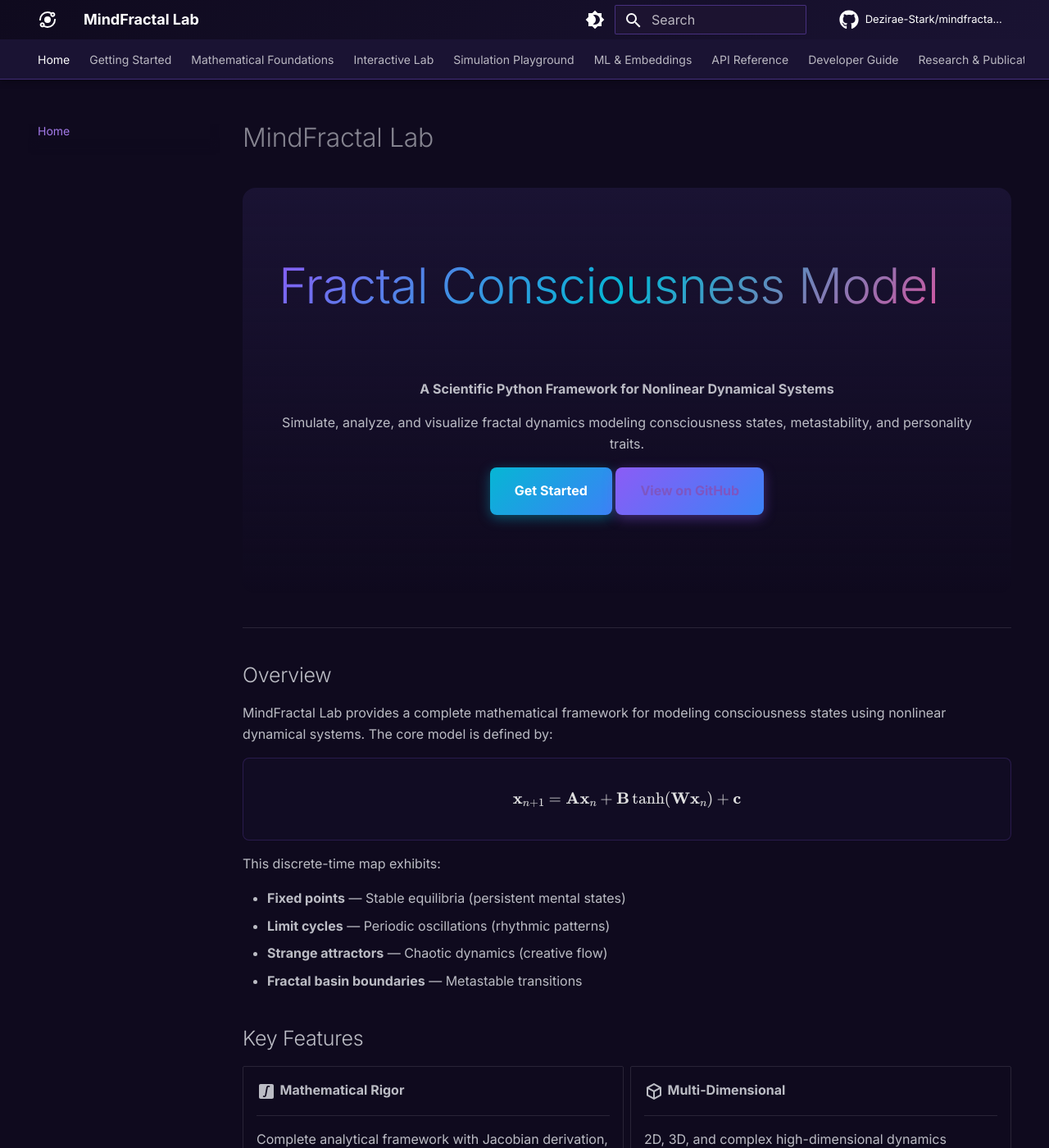
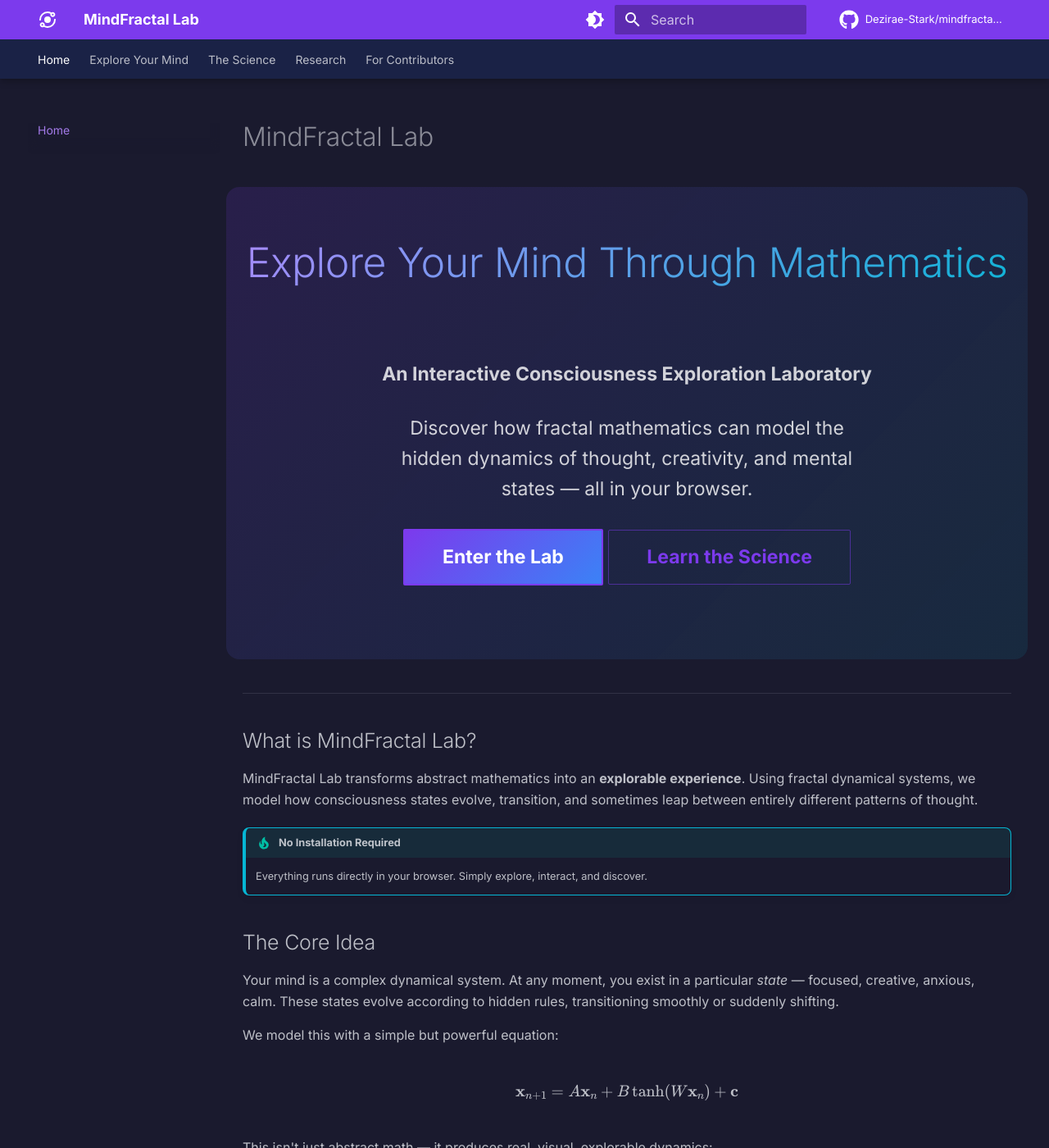
Before and after one commit to Dezirae-Stark/mindfractal-lab, an MkDocs documentation site: the page built from docs/index.md, in a window 1280 px wide and 1400 px high. Shown: the whole window at 82% size. Built offline with MkDocs 1.6.1 and Material for MkDocs 9.7.7, drawn with Linux system fonts in a browser that asks for light colours; comment, search, counter and statistics services are not loaded; the version menu is left out; some of the changed text lies outside the part shown.

Commit message:
refactor: Transform site into visitor-first experiential lab
Major UX overhaul to make the site a pure exploration experience:

Home page (index.md):
- Removed all installation/setup instructions
- New experiential hero section with "Explore Your Mind" messaging
- "No Installation Required" callout
- Visitor-focused content explaining concepts visually
- Developer info moved to subtle footer link

Navigation (mkdocs.yml):
- Reordered: Explore Your Mind > The Science > Research > For Contributors
- "Getting Started", API, and Developer docs moved under "For Contributors"
- Added interactive CSS files to extra_css
- Updated site description to be experiential

Interactive Lab (interactive/index.md):
- Rewritten for non-technical visitors
- Removed technical implementation details
- Pure "choose your experience" flow
- Welcoming, exploratory tone

Styling (extra.css):
- New cosmic/fractal theme variables
- Hero section with gradient background
- Enhanced cards with hover effects
- Responsive adjustments for mobile
- Accessibility: reduced motion, high contrast support

This transforms the site from a "Python package documentation"
to a "consciousness exploration laboratory" experience.

🤖 Generated with [Claude Code](https://claude.com/claude-code)

Co-Authored-By: Claude <noreply@anthropic.com>

````diff
--- a/docs/index.md
+++ b/docs/index.md
@@ -2,205 +2,179 @@
 
 <div class="hero" markdown>
 
-# Fractal Consciousness Model
+# Explore Your Mind Through Mathematics
 
-**A Scientific Python Framework for Nonlinear Dynamical Systems**
+**An Interactive Consciousness Exploration Laboratory**
 
-Simulate, analyze, and visualize fractal dynamics modeling consciousness states, metastability, and personality traits.
+Discover how fractal mathematics can model the hidden dynamics of thought, creativity, and mental states — all in your browser.
 
-[Get Started](getting-started/installation.md){ .md-button .md-button--primary }
-[View on GitHub](https://github.com/Dezirae-Stark/mindfractal-lab){ .md-button }
+[Enter the Lab](interactive/index.md){ .md-button .md-button--primary }
+[Learn the Science](math/overview.md){ .md-button }
 
 </div>
 
 ---
 
-## Overview
+## What is MindFractal Lab?
 
-MindFractal Lab provides a complete mathematical framework for modeling consciousness states using nonlinear dynamical systems. The core model is defined by:
+MindFractal Lab transforms abstract mathematics into an **explorable experience**. Using fractal dynamical systems, we model how consciousness states evolve, transition, and sometimes leap between entirely different patterns of thought.
+
+!!! tip "No Installation Required"
+    Everything runs directly in your browser. Simply explore, interact, and discover.
+
+## The Core Idea
+
+Your mind is a complex dynamical system. At any moment, you exist in a particular *state* — focused, creative, anxious, calm. These states evolve according to hidden rules, transitioning smoothly or suddenly shifting.
+
+We model this with a simple but powerful equation:
 
 $$
-\mathbf{x}_{n+1} = \mathbf{A}\mathbf{x}_n + \mathbf{B}\tanh(\mathbf{W}\mathbf{x}_n) + \mathbf{c}
+\mathbf{x}_{n+1} = A\mathbf{x}_n + B \tanh(W\mathbf{x}_n) + \mathbf{c}
 $$
 
-This discrete-time map exhibits:
+This isn't just abstract math — it produces real, visual, explorable dynamics:
 
-- **Fixed points** — Stable equilibria (persistent mental states)
-- **Limit cycles** — Periodic oscillations (rhythmic patterns)
-- **Strange attractors** — Chaotic dynamics (creative flow)
-- **Fractal basin boundaries** — Metastable transitions
+| What You See | What It Means |
+|--------------|---------------|
+| **Converging spiral** | Settling into a stable mental state |
+| **Repeating loop** | Cyclical thought patterns |
+| **Chaotic trajectory** | Creative flow, brainstorming |
+| **Fractal boundary** | Edge of transition between states |
 
-## Key Features
+## Interactive Experiences
 
 <div class="grid cards" markdown>
 
--   :material-math-integral-box:{ .lg .middle } **Mathematical Rigor**
+-   :material-chart-scatter-plot:{ .lg .middle } **Fractal Explorer**
 
     ---
 
-    Complete analytical framework with Jacobian derivation, Lyapunov exponents, and bifurcation analysis.
+    Dive into the fractal parameter space. Watch how tiny changes in personality traits create dramatically different mental landscapes.
 
-    [:octicons-arrow-right-24: Mathematical Foundations](math/overview.md)
+    [:octicons-arrow-right-24: Start Exploring](interactive/fractal_explorer.md)
 
--   :material-cube-outline:{ .lg .middle } **Multi-Dimensional**
+-   :material-rotate-3d:{ .lg .middle } **3D Attractor Viewer**
 
     ---
 
-    2D, 3D, and complex high-dimensional dynamics including Calabi-Yau inspired extensions.
+    See consciousness states unfold in three dimensions. Identify fixed points, limit cycles, and strange attractors.
 
-    [:octicons-arrow-right-24: CY Dynamics](math/cy-dynamics.md)
+    [:octicons-arrow-right-24: View Attractors](interactive/attractor_explorer.md)
 
--   :material-chart-scatter-plot:{ .lg .middle } **Rich Visualization**
+-   :material-star-four-points:{ .lg .middle } **CY Slice Studio**
 
     ---
 
-    Phase portraits, basin maps, fractal slices, and interactive 3D exploration.
+    Explore higher-dimensional dynamics through beautiful Mandelbrot and Julia set visualizations.
 
-    [:octicons-arrow-right-24: Visualization Guide](playground/explorer.md)
+    [:octicons-arrow-right-24: Open Studio](interactive/cy_slice_viewer.md)
 
--   :material-brain:{ .lg .middle } **Trait Mapping**
+-   :material-compass:{ .lg .middle } **Possibility Navigator**
 
     ---
 
-    Map psychological traits to dynamical parameters for personalized models.
+    Navigate the space of all possible mental configurations — the mathematical "tenth dimension" of consciousness.
 
-    [:octicons-arrow-right-24: API Reference](api/extensions.md)
+    [:octicons-arrow-right-24: Navigate Possibilities](interactive/possibility_navigator.md)
 
 </div>
 
 ## The Possibility Manifold
 
-The **Possibility Manifold** $\mathcal{P}$ formalizes the "tenth dimension" concept:
+Every possible mental configuration — every combination of personality, mood, and cognitive state — lives somewhere in what we call the **Possibility Manifold**.
 
 $$
-\mathcal{P} = \left\{ (\mathbf{z}_0, \mathbf{c}, F) : \text{orbit}(\mathbf{z}_0, \mathbf{c}, F) \text{ is bounded} \right\}
+\mathcal{P} = \left\{ (\mathbf{z}_0, \mathbf{c}, F) : \text{trajectory remains bounded} \right\}
 $$
 
-This provides a rigorous mathematical framework for:
+Think of it as a vast landscape where:
 
-| Metaphor | Mathematical Object |
-|----------|-------------------|
-| "All possible realities" | Complete manifold $\mathcal{P}$ |
-| "Single timeline" | Point $p \in \mathcal{P}$ and orbit |
-| "Branching realities" | Bifurcation points |
-| "Adjacent realities" | Nearby points in metric |
+- **Valleys** are stable personality configurations
+- **Ridges** are transitional, sensitive states
+- **Peaks** are unstable, quickly changing configurations
+- **The boundary** separates viable minds from chaotic dissolution
 
-[:octicons-arrow-right-24: Learn more about the Possibility Manifold](math/possibility-manifold.md)
+[:octicons-arrow-right-24: Explore the Possibility Manifold](interactive/possibility_navigator.md)
 
-## Quick Start
+## Understanding the Dynamics
 
-=== "Python API"
+<div class="grid cards" markdown>
 
-    ```python
-    import numpy as np
-    from mindfractal import FractalDynamicsModel, simulate_orbit, plot_orbit
+-   :material-target:{ .lg .middle } **Fixed Points**
 
-    # Create model
-    model = FractalDynamicsModel()
+    ---
 
-    # Simulate
-    x0 = np.array([0.5, 0.5])
-    trajectory = simulate_orbit(model, x0, n_steps=1000)
+    Stable equilibrium states where the mind settles — like focused concentration or peaceful meditation.
 
-    # Visualize
-    plot_orbit(model, x0, save_path='orbit.png')
-    ```
+-   :material-sync:{ .lg .middle } **Limit Cycles**
 
-=== "CLI"
+    ---
 
-    ```bash
-    # Simulate trajectory
-    mindfractal simulate --x0 0.5 0.5 --steps 1000
+    Rhythmic patterns of thought — the natural oscillation between activity and rest, engagement and reflection.
 
-    # Generate visualization
-    mindfractal visualize --mode orbit --output orbit.png
+-   :material-weather-hurricane:{ .lg .middle } **Strange Attractors**
 
-    # Compute fractal map
-    mindfractal fractal --resolution 500 --output fractal.png
-    ```
+    ---
 
-=== "Trait Mapping"
+    Chaotic but bounded creativity — never repeating exactly, always exploring new configurations within limits.
 
-    ```python
-    from extensions.psychomapping.trait_to_c import traits_to_parameters
+-   :material-border-all:{ .lg .middle } **Fractal Boundaries**
 
-    traits = {
-        'openness': 0.8,
-        'volatility': 0.3,
-        'integration': 0.7,
-        'focus': 0.6
-    }
-    c = traits_to_parameters(traits)
-    model = FractalDynamicsModel(c=c)
-    ```
+    ---
+
+    The edge of transformation — infinitely complex transition zones where small changes lead to large shifts.
+
+</div>
 
 ## Visualizations
 
 <figure markdown>
   ![Phase Portrait](images/phase_portrait.png){ width="400" }
-  <figcaption>Phase portrait showing trajectory evolution</figcaption>
+  <figcaption>A trajectory spiraling toward a stable state</figcaption>
 </figure>
 
 <figure markdown>
   ![Basin of Attraction](images/basin.png){ width="400" }
-  <figcaption>Basin of attraction with fractal boundaries</figcaption>
+  <figcaption>Different initial conditions lead to different final states — the basin boundaries are fractal</figcaption>
 </figure>
 
 <figure markdown>
   ![Lyapunov Parameter Space](images/lyapunov_param_space.png){ width="400" }
-  <figcaption>Parameter-space Lyapunov exponent map</figcaption>
+  <figcaption>Blue regions are stable, red regions are chaotic — the boundary is infinitely complex</figcaption>
 </figure>
 
-## Documentation
+## The Mathematics Behind It
 
-| Document | Description |
-|----------|-------------|
-| [Scientific Paper](research/paper.md) | Full mathematical framework |
-| [LaTeX Book](research/book.md) | Comprehensive textbook |
-| [API Reference](api/index.md) | Complete API documentation |
-| [Developer Guide](developer/architecture.md) | Architecture and contributing |
+Curious about the rigorous foundations? Our mathematical framework includes:
 
-## Installation
+| Topic | Description |
+|-------|-------------|
+| [Base Models](math/base-models.md) | The core dynamical equations and their properties |
+| [CY Dynamics](math/cy-dynamics.md) | Higher-dimensional extensions inspired by string theory |
+| [Possibility Manifold](math/possibility-manifold.md) | The complete space of viable consciousness configurations |
+| [Embeddings](math/embeddings.md) | Machine learning approaches to trajectory analysis |
 
-```bash
-# Clone repository
-git clone https://github.com/Dezirae-Stark/mindfractal-lab.git
-cd mindfractal-lab
+## Scientific Foundation
 
-# Install in development mode
-pip install -e .
+MindFractal Lab is built on peer-reviewed mathematics from dynamical systems theory, chaos theory, and nonlinear analysis. The visualizations you explore are not metaphors — they are actual computational results from these mathematical models.
 
-# Install with all extras
-pip install -e ".[dev,gui,web]"
-```
-
-See the [Installation Guide](getting-started/installation.md) for detailed instructions including Android (Termux/PyDroid3) setup.
-
-## Extensions
-
-| Extension | Description |
-|-----------|-------------|
-| **3D State Space** | Extended model with richer dynamics |
-| **Trait Mapping** | Psychological traits → parameter conversion |
-| **Kivy GUI** | Android/desktop interface |
-| **FastAPI Web** | Browser-based visualization |
-| **C++ Backend** | 10-100x speedup |
-
-## Contributing
-
-Contributions are welcome! See the [Contributing Guide](developer/contributing.md) for:
-
-- Code style and conventions
-- Testing requirements
-- Pull request process
-- Issue reporting
-
-## License
-
-MindFractal Lab is released under the **MIT License**.
+[:octicons-arrow-right-24: Read the Scientific Paper](research/paper.md)
 
 ---
 
 <div style="text-align: center; color: rgba(255,255,255,0.6); margin-top: 2rem;">
-  Built with love for consciousness research and fractal mathematics.
+
+**Ready to explore?**
+
+[Enter the Interactive Lab](interactive/index.md){ .md-button .md-button--primary }
+
 </div>
+
+---
+
+<div style="text-align: center; color: rgba(255,255,255,0.4); font-size: 0.85rem; margin-top: 2rem;">
+
+MindFractal Lab is an open-source research project.
+[View on GitHub](https://github.com/Dezirae-Stark/mindfractal-lab) for source code and contributions.
+
+</div>
--- /dev/null
+++ b/docs/stylesheets/extra.css
@@ -0,0 +1,286 @@
+/**
+ * MindFractal Lab — Extra Styles
+ * Custom overrides for MkDocs Material theme
+ */
+
+/* ============================================
+   Color Scheme & Variables
+   ============================================ */
+:root {
+    --mf-primary: #7c3aed;
+    --mf-primary-light: #a78bfa;
+    --mf-secondary: #3b82f6;
+    --mf-accent: #06b6d4;
+    --mf-bg-dark: #1a1a2e;
+    --mf-bg-card: rgba(26, 26, 46, 0.95);
+    --mf-text-muted: rgba(255, 255, 255, 0.6);
+}
+
+/* Dark mode (default) enhancements */
+[data-md-color-scheme="slate"] {
+    --md-primary-fg-color: #7c3aed;
+    --md-accent-fg-color: #06b6d4;
+    --md-default-bg-color: #1a1a2e;
+    --md-default-bg-color--light: #16213e;
+}
+
+/* ============================================
+   Hero Section
+   ============================================ */
+.hero {
+    text-align: center;
+    padding: 3rem 1rem;
+    margin: 0 -1rem 2rem;
+    background: linear-gradient(135deg, rgba(124, 58, 237, 0.15) 0%, rgba(6, 182, 212, 0.1) 100%);
+    border-radius: 16px;
+}
+
+.hero h1 {
+    font-size: 2.5rem;
+    margin-bottom: 1rem;
+    background: linear-gradient(135deg, #a78bfa, #06b6d4);
+    -webkit-background-clip: text;
+    -webkit-text-fill-color: transparent;
+    background-clip: text;
+}
+
+.hero p {
+    font-size: 1.15rem;
+    color: rgba(255, 255, 255, 0.8);
+    max-width: 600px;
+    margin: 0 auto 1.5rem;
+}
+
+/* ============================================
+   Cards Grid Enhancement
+   ============================================ */
+.grid.cards > ul > li {
+    background: var(--mf-bg-card);
+    border: 1px solid rgba(124, 58, 237, 0.2);
+    border-radius: 12px;
+    transition: transform 0.2s, box-shadow 0.2s;
+}
+
+.grid.cards > ul > li:hover {
+    transform: translateY(-4px);
+    box-shadow: 0 8px 30px rgba(124, 58, 237, 0.2);
+    border-color: rgba(124, 58, 237, 0.4);
+}
+
+/* ============================================
+   Buttons
+   ============================================ */
+.md-button {
+    border-radius: 8px;
+    font-weight: 500;
+    transition: transform 0.2s, box-shadow 0.2s;
+}
+
+.md-button--primary {
+    background: linear-gradient(135deg, #7c3aed, #3b82f6);
+    border: none;
+}
+
+.md-button--primary:hover {
+    transform: translateY(-2px);
+    box-shadow: 0 4px 16px rgba(124, 58, 237, 0.4);
+}
+
+.md-button:not(.md-button--primary) {
+    border: 1px solid rgba(124, 58, 237, 0.5);
+}
+
+.md-button:not(.md-button--primary):hover {
+    background: rgba(124, 58, 237, 0.1);
+}
+
+/* ============================================
+   Navigation Tabs
+   ============================================ */
+.md-tabs {
+    background: rgba(22, 33, 62, 0.95);
+}
+
+.md-tabs__link {
+    font-weight: 500;
+}
+
+.md-tabs__link--active {
+    color: var(--mf-accent);
+}
+
+/* De-emphasize "For Contributors" in nav */
+.md-nav__item:has([href*="getting-started"]),
+.md-nav__item:has([href*="api/"]),
+.md-nav__item:has([href*="developer/"]) {
+    opacity: 0.8;
+}
+
+/* ============================================
+   Tables
+   ============================================ */
+.md-typeset table:not([class]) {
+    background: var(--mf-bg-card);
+    border-radius: 8px;
+    overflow: hidden;
+}
+
+.md-typeset table:not([class]) th {
+    background: rgba(124, 58, 237, 0.2);
+}
+
+/* ============================================
+   Admonitions
+   ============================================ */
+.md-typeset .admonition {
+    border-radius: 8px;
+    border-left-width: 4px;
+}
+
+.md-typeset .admonition.tip {
+    border-color: var(--mf-accent);
+}
+
+/* ============================================
+   Math Display
+   ============================================ */
+.MathJax {
+    font-size: 1.1em;
+}
+
+.md-typeset .arithmatex {
+    overflow-x: auto;
+    padding: 0.5rem 0;
+}
+
+/* ============================================
+   Figures / Images
+   ============================================ */
+.md-typeset figure {
+    text-align: center;
+    margin: 2rem 0;
+}
+
+.md-typeset figure img {
+    border-radius: 8px;
+    box-shadow: 0 4px 20px rgba(0, 0, 0, 0.3);
+    max-width: 100%;
+    height: auto;
+}
+
+.md-typeset figcaption {
+    color: var(--mf-text-muted);
+    font-style: italic;
+    margin-top: 0.5rem;
+}
+
+/* ============================================
+   Code Blocks (for researcher mode)
+   ============================================ */
+.md-typeset pre {
+    border-radius: 8px;
+}
+
+.md-typeset code {
+    border-radius: 4px;
+}
+
+/* Hide code on conceptual pages by default */
+.hide-code .md-typeset pre,
+.hide-code .md-typeset .highlight {
+    display: none;
+}
+
+/* ============================================
+   Footer
+   ============================================ */
+.md-footer {
+    background: var(--mf-bg-dark);
+}
+
+.md-footer-meta {
+    background: rgba(0, 0, 0, 0.2);
+}
+
+/* ============================================
+   Responsive Adjustments
+   ============================================ */
+@media (max-width: 768px) {
+    .hero {
+        padding: 2rem 1rem;
+    }
+
+    .hero h1 {
+        font-size: 1.8rem;
+    }
+
+    .hero p {
+        font-size: 1rem;
+    }
+
+    .md-typeset figure img {
+        max-width: 100%;
+    }
+
+    /* Stack buttons on mobile */
+    .hero .md-button {
+        display: block;
+        margin: 0.5rem auto;
+        max-width: 200px;
+    }
+}
+
+@media (max-width: 480px) {
+    .hero h1 {
+        font-size: 1.5rem;
+    }
+
+    .grid.cards > ul > li {
+        margin-bottom: 1rem;
+    }
+}
+
+/* ============================================
+   Print Styles
+   ============================================ */
+@media print {
+    .hero {
+        background: none;
+        border: 1px solid #ccc;
+    }
+
+    .md-button {
+        border: 1px solid #000;
+    }
+}
+
+/* ============================================
+   Accessibility - Reduced Motion
+   ============================================ */
+@media (prefers-reduced-motion: reduce) {
+    .grid.cards > ul > li,
+    .md-button {
+        transition: none;
+    }
+
+    .grid.cards > ul > li:hover {
+        transform: none;
+    }
+
+    .md-button:hover {
+        transform: none;
+    }
+}
+
+/* ============================================
+   High Contrast Mode
+   ============================================ */
+@media (prefers-contrast: high) {
+    .md-button {
+        border: 2px solid currentColor;
+    }
+
+    .grid.cards > ul > li {
+        border-width: 2px;
+    }
+}
--- a/mkdocs.yml
+++ b/mkdocs.yml
@@ -6,14 +6,12 @@ site_name: MindFractal Lab
 site_url: https://dezirae-stark.github.io/mindfractal-lab/
 site_author: MindFractal Lab Contributors
 site_description: >-
-  Fractal Dynamical Consciousness Model — A scientific Python package for
-  simulating and analyzing fractal dynamical systems modeling consciousness
-  states, metastability, and personality traits.
+  An interactive consciousness exploration laboratory — explore fractal dynamics,
+  strange attractors, and the mathematical landscape of the mind, all in your browser.
 
-# Repository
+# Repository (hidden from main nav, shown in footer only)
 repo_name: Dezirae-Stark/mindfractal-lab
 repo_url: https://github.com/Dezirae-Stark/mindfractal-lab
-edit_uri: edit/main/docs/
 
 # Copyright
 copyright: Copyright &copy; 2025 MindFractal Lab Contributors — MIT License
@@ -131,7 +129,7 @@ markdown_extensions:
       custom_checkbox: true
   - pymdownx.tilde
 
-# Math (KaTeX for speed)
+# Math (MathJax)
 extra_javascript:
   - javascripts/mathjax.js
   - https://polyfill.io/v3/polyfill.min.js?features=es6
@@ -140,53 +138,54 @@ extra_javascript:
 # Extra CSS
 extra_css:
   - stylesheets/extra.css
+  - site/interactive/css/interactive.css
+  - site/interactive/css/interactive-mobile.css
 
-# Navigation
+# Navigation — Visitor-first, developer content at bottom
 nav:
   - Home: index.md
-  - Getting Started:
-    - Installation: getting-started/installation.md
-    - Quick Start: getting-started/quickstart.md
-    - Tutorials: getting-started/tutorials.md
-  - Mathematical Foundations:
+
+  # PRIMARY: Interactive experiences (no code required)
+  - Explore Your Mind:
+    - Interactive Lab: interactive/index.md
+    - Fractal Explorer: interactive/fractal_explorer.md
+    - 3D Attractor Viewer: interactive/attractor_explorer.md
+    - CY Slice Studio: interactive/cy_slice_viewer.md
+    - Possibility Navigator: interactive/possibility_navigator.md
+    - Embeddings Explorer: interactive/embeddings_explorer.md
+
+  # SECONDARY: Conceptual/scientific explanations
+  - The Science:
     - Overview: math/overview.md
     - Base Models: math/base-models.md
     - CY Dynamics: math/cy-dynamics.md
     - Possibility Manifold: math/possibility-manifold.md
-    - Tenth Dimension: math/tenth-dimension.md
-    - Embeddings: math/embeddings.md
-  - Interactive Lab:
-    - Overview: interactive/index.md
-    - 2D Fractal Explorer: interactive/fractal_explorer.md
-    - 3D Attractor Explorer: interactive/attractor_explorer.md
-    - CY Slice Viewer: interactive/cy_slice_viewer.md
-    - Possibility Navigator: interactive/possibility_navigator.md
-    - Embeddings Explorer: interactive/embeddings_explorer.md
-  - Simulation Playground:
-    - 2D/3D Explorer: playground/explorer.md
-    - CY Slice Viewer: playground/cy-viewer.md
-    - Possibility Navigator: playground/navigator.md
-    - Interactive Demo: playground/interactive.md
-  - ML & Embeddings:
-    - Overview: ml/overview.md
-    - Latent Spaces: ml/latent-spaces.md
-    - Classification: ml/classification.md
-  - API Reference:
-    - Overview: api/index.md
-    - Core Module: api/core.md
-    - Simulation: api/simulation.md
-    - Visualization: api/visualization.md
-    - Extensions: api/extensions.md
-  - Developer Guide:
-    - Architecture: developer/architecture.md
-    - Contributing: developer/contributing.md
-    - Testing: developer/testing.md
-    - CI/CD: developer/ci-cd.md
-  - Research & Publications:
+    - The Tenth Dimension: math/tenth-dimension.md
+    - Embeddings & ML: math/embeddings.md
+
+  # TERTIARY: Research publications
+  - Research:
     - Scientific Paper: research/paper.md
-    - LaTeX Book: research/book.md
-    - Supplement: research/supplement.md
-  - Roadmap: roadmap.md
+    - Comprehensive Book: research/book.md
+    - Technical Supplement: research/supplement.md
+
+  # BOTTOM: Developer/contributor content (de-emphasized)
+  - For Contributors:
+    - Getting Started: getting-started/installation.md
+    - Quick Start Guide: getting-started/quickstart.md
+    - Tutorials: getting-started/tutorials.md
+    - API Reference:
+      - Overview: api/index.md
+      - Core Module: api/core.md
+      - Simulation: api/simulation.md
+      - Visualization: api/visualization.md
+      - Extensions: api/extensions.md
+    - Developer Guide:
+      - Architecture: developer/architecture.md
+      - Contributing: developer/contributing.md
+      - Testing: developer/testing.md
+      - CI/CD: developer/ci-cd.md
+    - Roadmap: roadmap.md
 
 # Social links
 extra:
@@ -194,14 +193,6 @@ extra:
     - icon: fontawesome/brands/github
       link: https://github.com/Dezirae-Stark/mindfractal-lab
       name: GitHub Repository
-    - icon: fontawesome/brands/python
-      link: https://pypi.org/project/mindfractal/
-      name: PyPI Package
-
-  # Analytics (optional, fill in tracking ID)
-  # analytics:
-  #   provider: google
-  #   property: G-XXXXXXXXXX
 
   # Version
   version:
````
Also changed, not shown: docs/interactive/index.md (+49 -47 lines).
